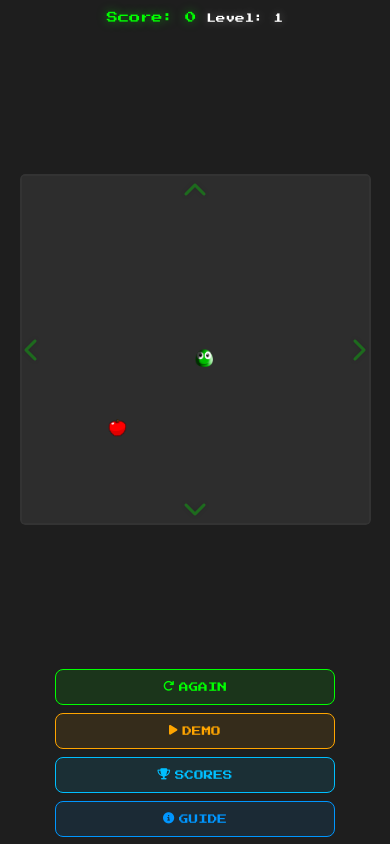
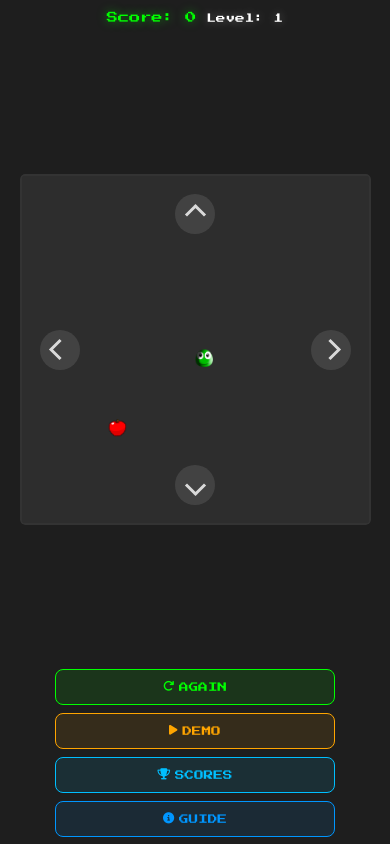
Before and after one commit to egemenguney/snake_game, a website: page public/index.html in a window 390 px wide. Drawn offline with Linux system fonts and the light colour scheme.

Commit message:
Beta changes: Mobile controls testing

```diff
--- a/public/game.js
+++ b/public/game.js
@@ -11,7 +11,7 @@ const demoButton = document.getElementById('demoButton');
 const leaderboardDiv = document.getElementById('leaderboard');
 const closeLeaderboardBtn = document.getElementById('closeLeaderboard');
 const showLeaderboardBtn = document.getElementById('showLeaderboard');
-const API_BASE_URL = 'http://localhost:3000/api';
+const API_BASE_URL = window.location.origin + '/api';
 
 // Oyun ayarları
 const tileCount = 20;
@@ -1318,96 +1318,78 @@ function setupEventListeners() {
     closeGuide.addEventListener('click', () => {
         foodGuide.style.display = 'none';
     });
+
+    // Add direction arrows for mobile
+    if (checkMobileDevice()) {
+        createDirectionArrows();
+    }
 }
 
 // Oyun alanı kenarlarına yön okları ekle
 function createDirectionArrows() {
     const gameplaySection = document.querySelector('.gameplay-section');
 
-    if (!gameplaySection) return;
+    // Create container for direction arrows
+    const arrowsContainer = document.createElement('div');
+    arrowsContainer.className = 'direction-arrows';
 
-    // Ok işaretleri container oluştur
-    const directionArrows = document.createElement('div');
-    directionArrows.className = 'direction-arrows';
+    // Create arrows for each direction
+    const directions = ['up', 'right', 'down', 'left'];
+    directions.forEach(direction => {
+        const arrow = document.createElement('div');
+        arrow.className = `direction-arrow ${direction}`;
 
-    // Dört yöne ok ekle
-    const arrows = [
-        { direction: 'up', icon: 'fa-chevron-up', class: 'arrow-up' },
-        { direction: 'right', icon: 'fa-chevron-right', class: 'arrow-right' },
-        { direction: 'down', icon: 'fa-chevron-down', class: 'arrow-down' },
-        { direction: 'left', icon: 'fa-chevron-left', class: 'arrow-left' }
-    ];
-
-    // Ok elementleri oluştur
-    const arrowElements = {};
-    arrows.forEach(arrow => {
-        const arrowElement = document.createElement('div');
-        arrowElement.className = `arrow ${arrow.class}`;
-        arrowElement.innerHTML = `<i class="fas ${arrow.icon}"></i>`;
-        directionArrows.appendChild(arrowElement);
-        arrowElements[arrow.direction] = arrowElement;
-
-        // Hem mouse hem de dokunma olayları ekle
-        arrowElement.addEventListener('mousedown', (e) => {
-            handleArrowClick(arrow.direction);
+        // Add touch and click event listeners
+        arrow.addEventListener('touchstart', (e) => {
+            e.preventDefault();
+            handleArrowClick(direction);
         });
 
-        arrowElement.addEventListener('touchstart', (e) => {
+        arrow.addEventListener('click', (e) => {
             e.preventDefault();
-            handleArrowClick(arrow.direction);
+            handleArrowClick(direction);
         });
+
+        arrowsContainer.appendChild(arrow);
     });
 
-    // Ok tıklaması için fonksiyon
-    function handleArrowClick(direction) {
-        // Okta vurgu göster
-        const arrow = arrowElements[direction];
-        arrow.classList.add('active');
+    // Add arrows container to gameplay section
+    gameplaySection.appendChild(arrowsContainer);
+}
 
-        // Yönü değiştir
-        handleButtonClick(direction);
+function handleArrowClick(direction) {
+    if (isGameOver) return;
 
-        // Vurguyu kaldır
-        setTimeout(() => {
-            arrow.classList.remove('active');
-        }, 300);
+    // Start game if not started
+    if (!gameStarted) {
+        startGame();
     }
 
-    // Ok yönünü güncelle
-    function updateDirectionArrows() {
-        // Tüm okları normal duruma getir
-        Object.values(arrowElements).forEach(arrow => {
-            arrow.classList.remove('active');
-        });
-
-        // Mevcut hareket yönündeki oku vurgula
-        if (dx === 0 && dy === -1) arrowElements.up.classList.add('active');
-        else if (dx === 1 && dy === 0) arrowElements.right.classList.add('active');
-        else if (dx === 0 && dy === 1) arrowElements.down.classList.add('active');
-        else if (dx === -1 && dy === 0) arrowElements.left.classList.add('active');
+    // Update direction based on arrow clicked
+    switch(direction) {
+        case 'up':
+            if (dy !== 1) { // Not moving down
+                dx = 0;
+                dy = -1;
+            }
+            break;
+        case 'right':
+            if (dx !== -1) { // Not moving left
+                dx = 1;
+                dy = 0;
+            }
+            break;
+        case 'down':
+            if (dy !== -1) { // Not moving up
+                dx = 0;
+                dy = 1;
+            }
+            break;
+        case 'left':
+            if (dx !== 1) { // Not moving right
+                dx = -1;
+                dy = 0;
+            }
+            break;
     }
-
-    // Oyun güncellemesi sırasında okları da güncelle
-    const originalUpdate = update;
-    update = function() {
-        originalUpdate();
-        updateDirectionArrows();
-    };
-
-    // Klavye olaylarında okları güncelle
-    document.addEventListener('keydown', (e) => {
-        if (e.key.startsWith('Arrow')) {
-            const direction = e.key.substring(5).toLowerCase();
-            if (arrowElements[direction]) {
-                arrowElements[direction].classList.add('active');
-                setTimeout(() => {
-                    arrowElements[direction].classList.remove('active');
-                }, 300);
-            }
-        }
-    });
-
-    // Oyun alanına ekle
-    gameplaySection.appendChild(directionArrows);
-    console.log("Yön okları eklendi");
 }
--- a/public/styles.css
+++ b/public/styles.css
@@ -905,78 +905,109 @@ body {
 /* Oyun alanı kenarlarındaki yön okları */
 .direction-arrows {
     position: absolute;
-    top: 0;
-    left: 0;
     width: 100%;
     height: 100%;
     pointer-events: none;
-    z-index: 40;
+    z-index: 10;
 }
 
-.arrow {
+.direction-arrow {
     position: absolute;
-    color: rgba(0, 255, 0, 0.3);
+    width: 60px;
+    height: 60px;
+    background-color: rgba(255, 255, 255, 0.1);
+    border-radius: 50%;
     display: flex;
+    justify-content: center;
     align-items: center;
-    justify-content: center;
-    font-size: 24px;
-    transition: all 0.2s ease;
+    cursor: pointer;
+    pointer-events: auto;
+    touch-action: none;
+    -webkit-tap-highlight-color: transparent;
 }
 
-.arrow i {
-    filter: drop-shadow(0 0 2px rgba(0, 0, 0, 0.4));
-}
-
-.arrow-up {
-    top: 5px;
+/* Position the arrows at the edges */
+.direction-arrow.up {
+    top: 20px;
     left: 50%;
     transform: translateX(-50%);
 }
 
-.arrow-right {
-    right: 5px;
+.direction-arrow.right {
+    right: 20px;
     top: 50%;
     transform: translateY(-50%);
 }
 
-.arrow-down {
-    bottom: 5px;
+.direction-arrow.down {
+    bottom: 20px;
     left: 50%;
     transform: translateX(-50%);
 }
 
-.arrow-left {
-    left: 5px;
+.direction-arrow.left {
+    left: 20px;
     top: 50%;
     transform: translateY(-50%);
 }
 
-/* Aktif ok vurgusu */
-.arrow.active {
-    color: rgba(0, 255, 0, 0.8);
-    transform: scale(1.2) translateX(-40%);
+/* Arrow icons */
+.direction-arrow::before {
+    content: '';
+    width: 20px;
+    height: 20px;
+    border-color: rgba(255, 255, 255, 0.8);
+    border-style: solid;
+    border-width: 3px 3px 0 0;
+    display: inline-block;
+    transform-origin: center;
 }
 
-.arrow-right.active {
-    transform: scale(1.2) translateY(-40%);
+.direction-arrow.up::before {
+    transform: rotate(-45deg);
 }
 
-.arrow-down.active {
-    transform: scale(1.2) translateX(-40%);
+.direction-arrow.right::before {
+    transform: rotate(45deg);
 }
 
-.arrow-left.active {
-    transform: scale(1.2) translateY(-40%);
+.direction-arrow.down::before {
+    transform: rotate(135deg);
 }
 
-/* Tüm ekran boyutlarında göster */
-@media screen and (min-width: 769px) {
-    .direction-arrows {
-        display: block;
+.direction-arrow.left::before {
+    transform: rotate(-135deg);
+}
+
+/* Active state */
+.direction-arrow:active {
+    background-color: rgba(255, 255, 255, 0.2);
+}
+
+/* Media queries for responsive sizing */
+@media (max-width: 768px) {
+    .direction-arrow {
+        width: 50px;
+        height: 50px;
+    }
+
+    .direction-arrow::before {
+        width: 15px;
+        height: 15px;
     }
 }
 
-/* Pencere boyutuna göre kontrol butonları ve kenar okları görünürlüğü */
+@media (max-width: 480px) {
+    .direction-arrow {
+        width: 40px;
+        height: 40px;
+    }
+
+    .direction-arrow::before {
+        width: 12px;
+        height: 12px;
+    }
+}
 
 /* Büyük ekranlar: Kenar okları görünmez, kontrol butonları görünür */
 @media screen and (min-width: 769px) and (min-height: 769px) {
@@ -1091,3 +1122,4 @@ body {
         max-height: min(80vh, 600px);
     }
 }
+}
```
